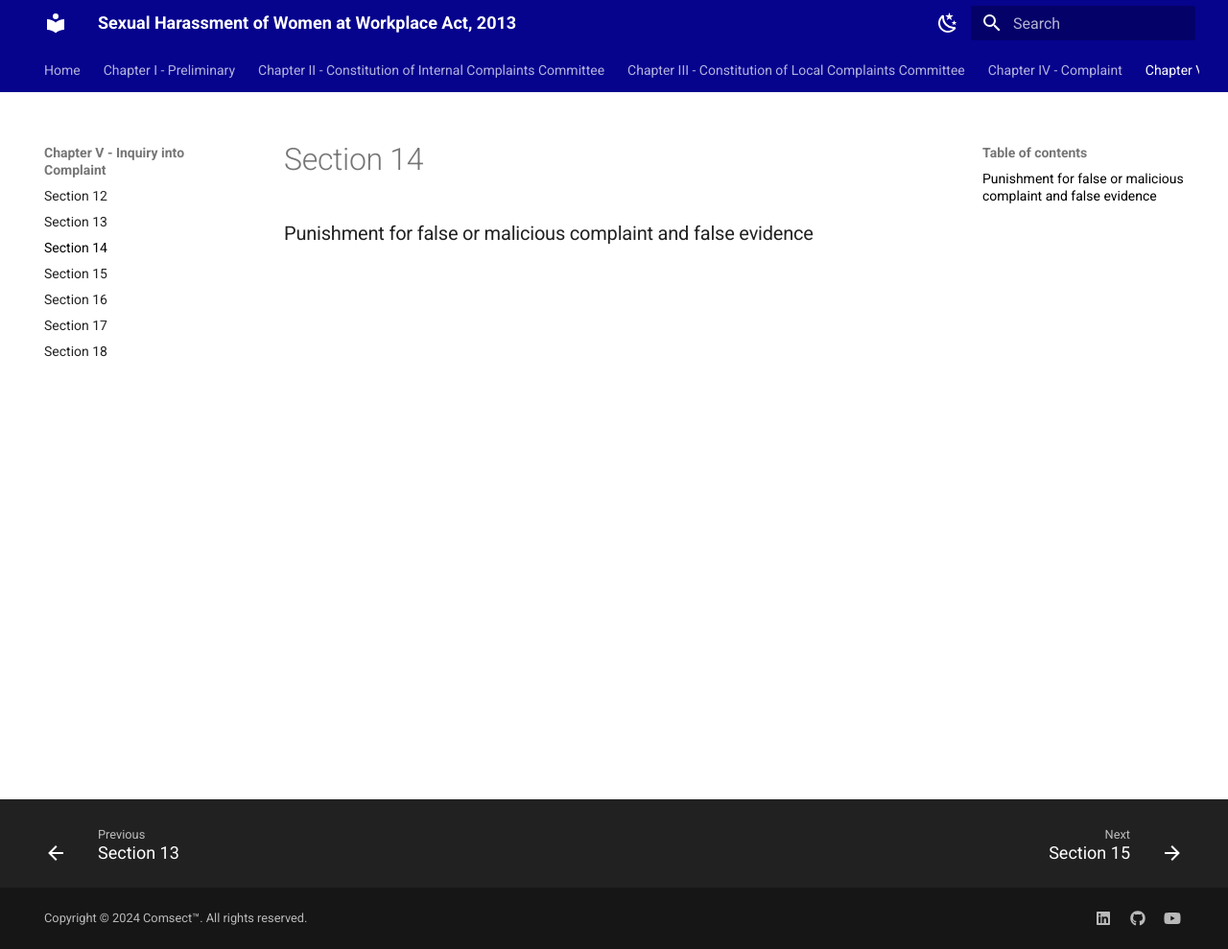
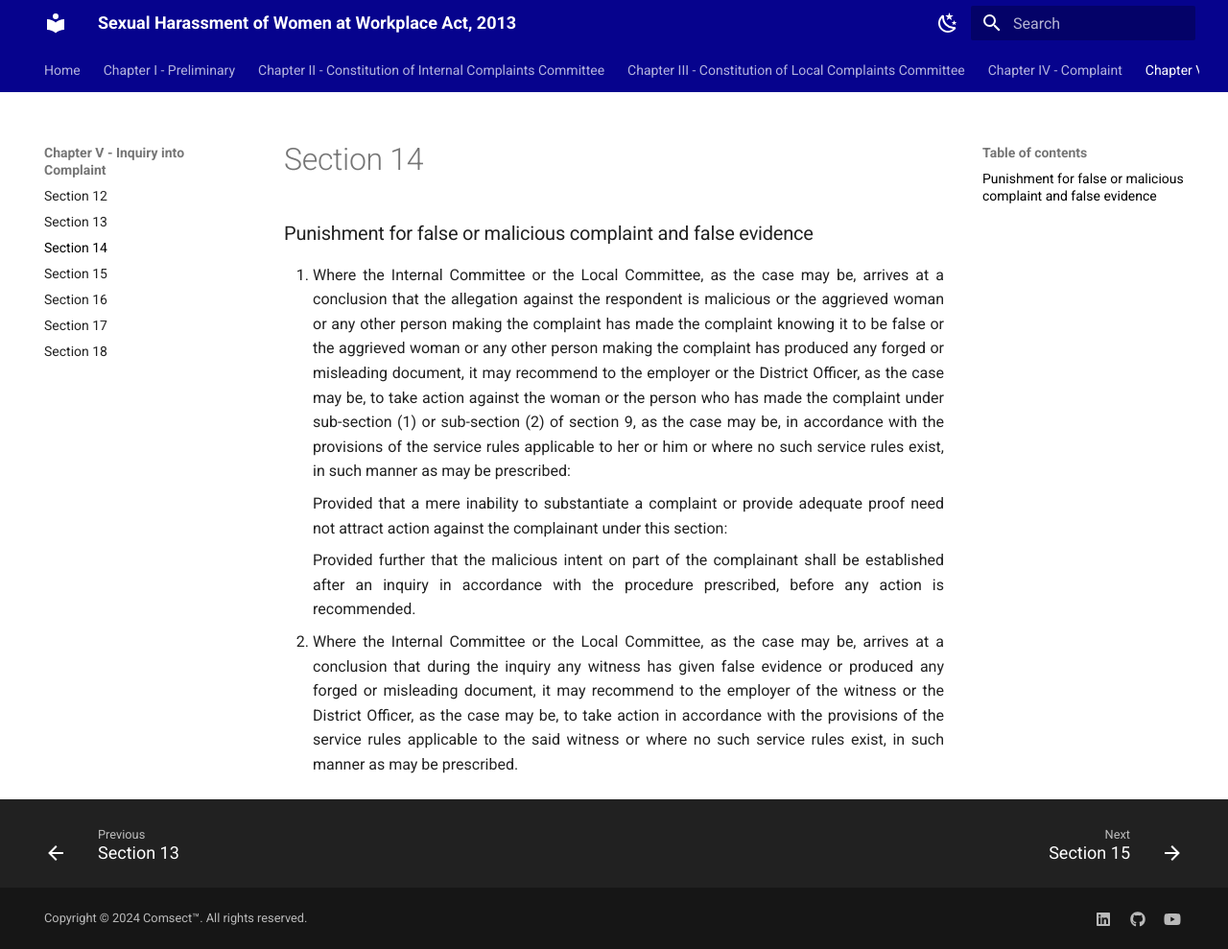
Before and after one commit to comsect/posh-act, an MkDocs documentation site: the page built from docs/en/14.md, in a window 1280 px wide and 989 px high. Shown: the whole window at 96% size. Built offline with MkDocs 1.6.1 and Material for MkDocs 9.7.7, drawn with Linux system fonts in a browser that asks for light colours.

Commit message:
add section fourteen

```diff
--- a/docs/en/14.md
+++ b/docs/en/14.md
@@ -3,3 +3,11 @@ description: Punishment for false or malicious complaint and false evidence
 ---
 
 ### Punishment for false or malicious complaint and false evidence
+
+1. <div style="text-align: justify"> Where the Internal Committee or the Local Committee, as the case may be, arrives at a conclusion that the allegation against the respondent is malicious or the aggrieved woman or any other person making the complaint has made
+the complaint knowing it to be false or the aggrieved woman or any other person making the complaint has produced any forged or misleading document, it may recommend to the employer or the District Officer, as the case may be, to take action against the woman or the person who has made the complaint under sub-section (1) or sub-section (2) of section 9, as the case may be, in accordance with the provisions of the service rules applicable to her or him or where no such service rules exist, in such manner as may be prescribed:
+</p>
+Provided that a mere inability to substantiate a complaint or provide adequate proof need not attract action against the complainant under this section:
+</p>
+Provided further that the malicious intent on part of the complainant shall be established after an inquiry in accordance with the procedure prescribed, before any action is recommended.
+2. <div style="text-align: justify"> Where the Internal Committee or the Local Committee, as the case may be, arrives at a conclusion that during the inquiry any witness has given false evidence or produced any forged or misleading document, it may recommend to the employer of the witness or the District Officer, as the case may be, to take action in accordance with the provisions of the service rules applicable to the said witness or where no such service rules exist, in such manner as may be prescribed.
```
